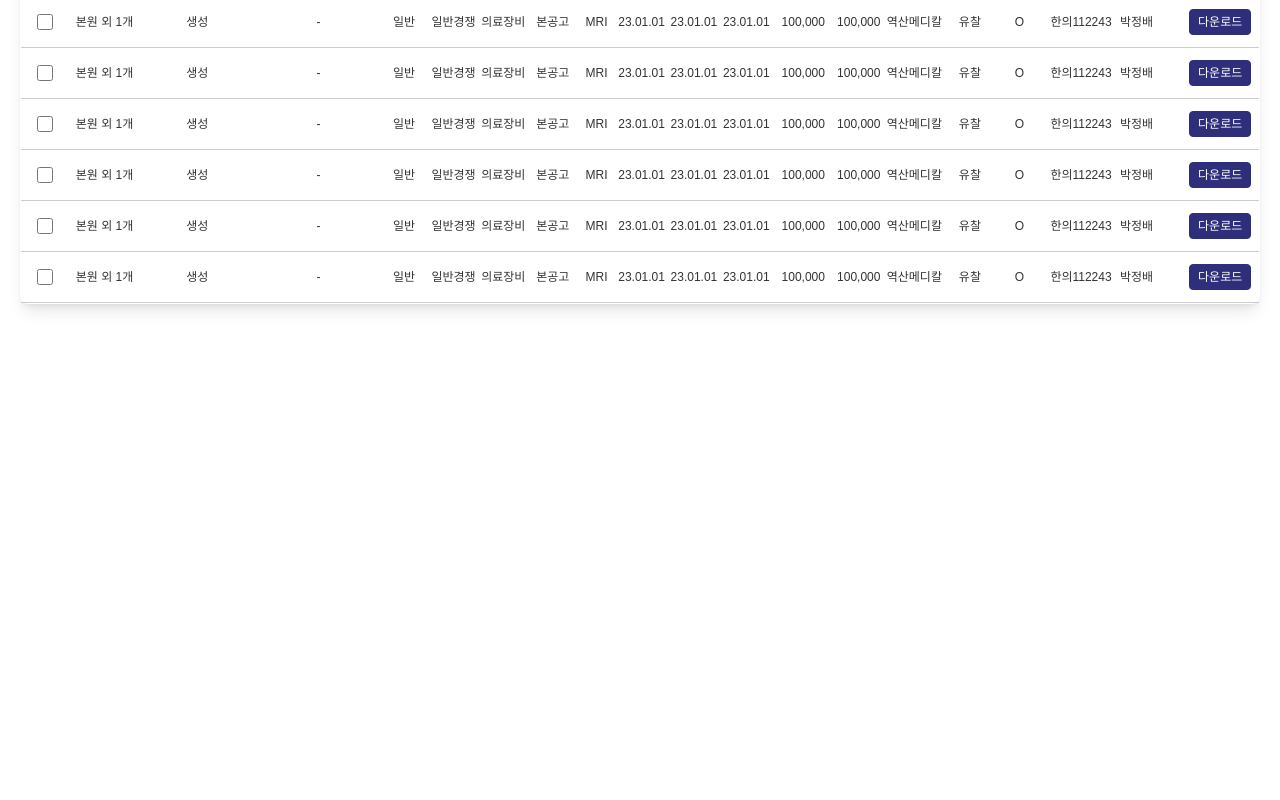
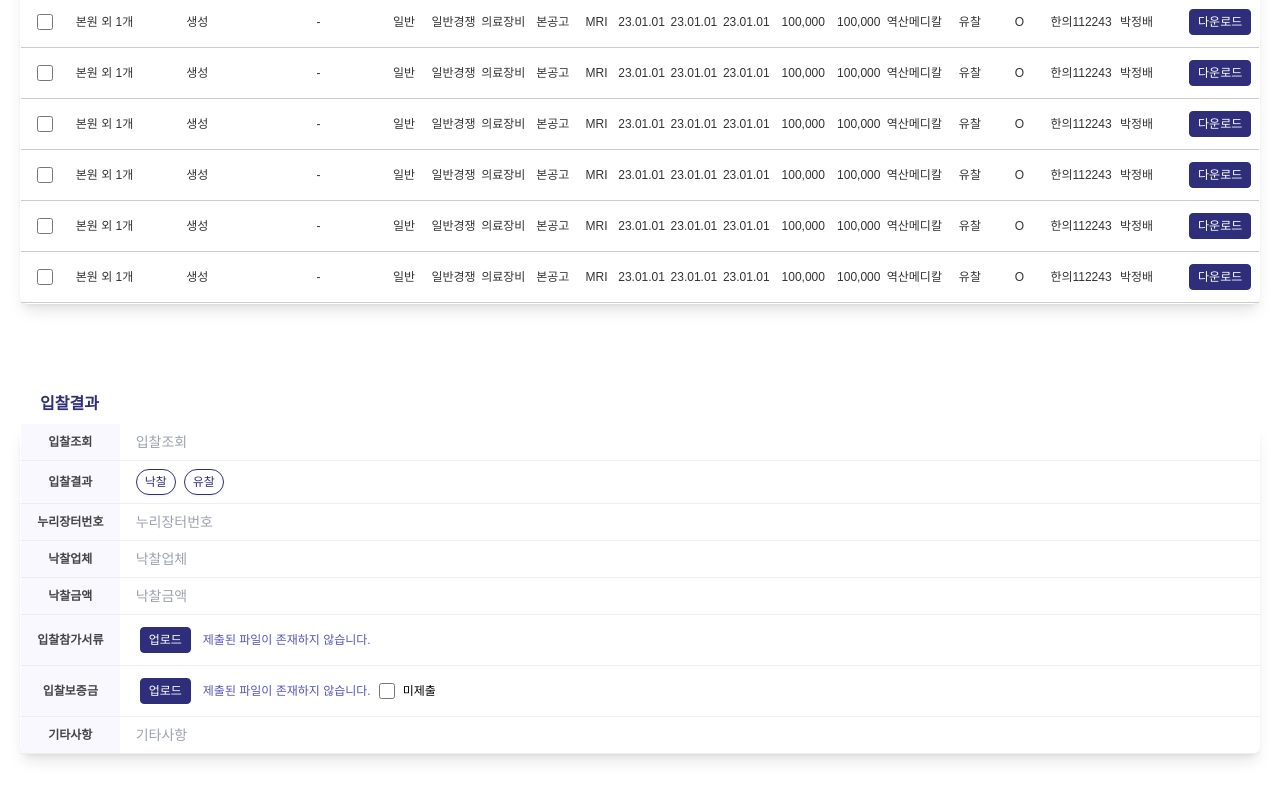
Before and after one commit to Hyeyeon-Ko/pur-ui2, a Next.js app: page /tender/1 in a window 1280 px wide. Shown: the part 1812-2612 px from the top of the page. Before the commit the page ends 2196 px from the top, so only its background shows below. Built offline with nearby package versions, Linux system fonts and the light colour scheme.

Commit message:
Fix: 누락된 부분 원복

```diff
--- a/app/tender/[id]/page.tsx
+++ b/app/tender/[id]/page.tsx
@@ -8,7 +8,12 @@ import useExcelFileHandler from "@/hooks/useExcelFileHandler";
 import useFormatHandler from "@/hooks/useFormatHandler";
 import TableButton from "@/components/ui/molecules/buttons/TableButton";
 import FileUploadButton from "@/components/ui/molecules/buttons/FileUploadButton"; // Import your FileUploadButton
-import { columns, tenderVertical, data } from "@/lib/data";
+import {
+  columns,
+  tenderVertical,
+  data,
+  tenderVerticalResult,
+} from "@/lib/data";
 
 const TenderDetail: React.FC = () => {
   const [selectedRows, setSelectedRows] = useState<string[]>([]);
@@ -101,6 +106,17 @@ const TenderDetail: React.FC = () => {
           showCheckbox
         />
       </div>
+      <div className="pb-20">
+        <div>
+          <PageTitle
+            pageTitle="입찰결과"
+            mode="md"
+            fontWeight="bold"
+            customStyle={{ padding: "0", marginLeft: "20px" }}
+          />
+        </div>
+        <VerticalTable data={tenderVerticalResult} />
+      </div>
     </div>
   );
 };
```
